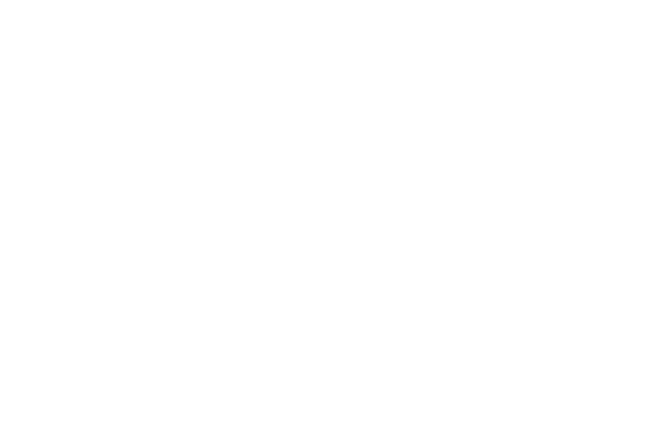
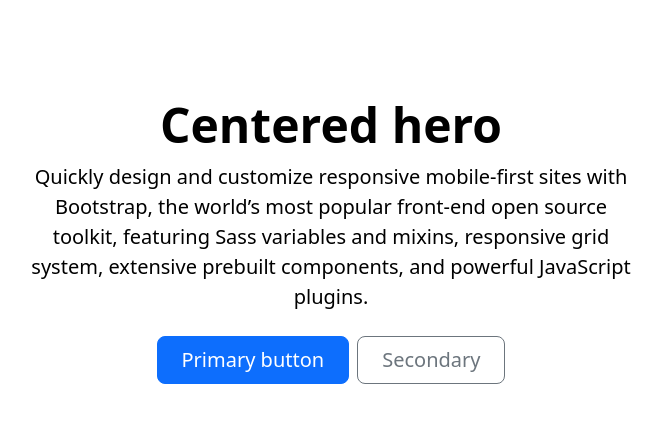
Before and after one commit to hanseway001/bootstrap, a plain HTML site: page index.html in a window 1280 px wide. Shown: the whole page, without its empty margins (309-971 px from the left). Drawn offline with nearby package versions, Linux system fonts and the light colour scheme.

Commit message:
added boostrap CDN

```diff
--- a/css/style.scss
+++ b/css/style.scss
@@ -1,2 +1,12 @@
 @use 'base' as *;
 @use 'variables' as *;
+
+@media (min-width: 992px) {
+    .rounded-lg-3 { border-radius: .3rem; }
+}
+
+@media (min-width: 768px) {
+    .bd-placeholder-img-lg {
+        font-size: 3.5rem;
+    }
+}
--- a/index.html
+++ b/index.html
@@ -6,8 +6,29 @@
     <meta name="viewport" content="width=device-width, initial-scale=1.0">
     <title>Bootstrap project</title>
     <link rel="stylesheet" href="css/style.css">
+
+
+    <link href="https://cdn.jsdelivr.net/npm/bootstrap@5.2.1/dist/css/bootstrap.min.css" rel="stylesheet" integrity="sha384-iYQeCzEYFbKjA/T2uDLTpkwGzCiq6soy8tYaI1GyVh/UjpbCx/TYkiZhlZB6+fzT" crossorigin="anonymous">
+    <!-- <link rel="canonical" href="https://getbootstrap.com/docs/5.3/examples/heroes/"> -->
+    <!-- <link href="../assets/dist/css/bootstrap.min.css" rel="stylesheet"> -->
+    <script src="../assets/dist/js/bootstrap.bundle.min.js"></script>
 </head>
 <body>
+    <main>
+        <h1 class="visually-hidden">Heroes examples</h1>
 
+        <div class="px-4 py-5 my-5 text-center">
+          <!-- <img class="d-block mx-auto mb-4" src="../assets/brand/bootstrap-logo.svg" alt="" width="72" height="57"> -->
+          <h1 class="display-5 fw-bold">Centered hero</h1>
+          <div class="col-lg-6 mx-auto">
+            <p class="lead mb-4">Quickly design and customize responsive mobile-first sites with Bootstrap, the world’s most popular front-end open source toolkit, featuring Sass variables and mixins, responsive grid system, extensive prebuilt components, and powerful JavaScript plugins.</p>
+            <div class="d-grid gap-2 d-sm-flex justify-content-sm-center">
+              <button type="button" class="btn btn-primary btn-lg px-4 gap-3">Primary button</button>
+              <button type="button" class="btn btn-outline-secondary btn-lg px-4">Secondary</button>
+            </div>
+          </div>
+        </div>
+
+    </main>
 </body>
 </html>
```
Also changed, not shown: css/style.css, 1 other file.
